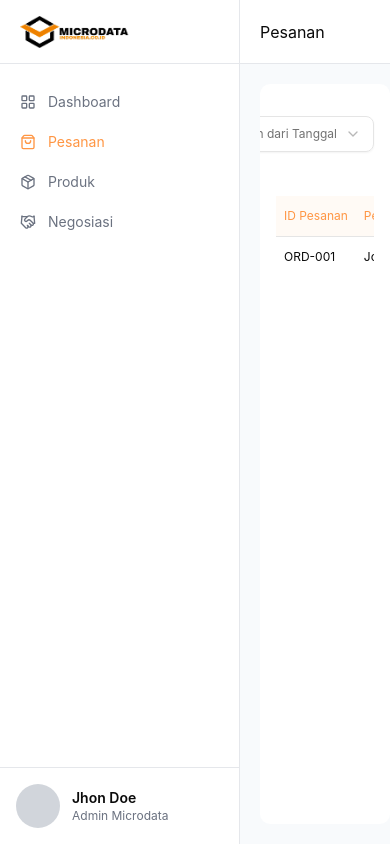
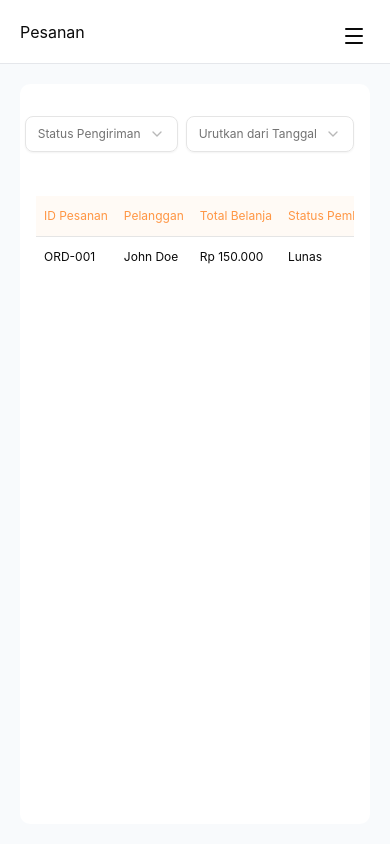
Before and after one commit to apridiansaputra/microdata-store, a Next.js app: page /orders in a window 390 px wide. Built offline with nearby package versions, Linux system fonts and the light colour scheme.

Commit message:
feat : fix responsive design admin

```diff
--- a/app/(admin)/dashboard/page.tsx
+++ b/app/(admin)/dashboard/page.tsx
@@ -1,4 +1,4 @@
-import Header from '@/components/admin/header'
+import Header from '@/components/admin-layout/header'
 
 export default function Dashboard() {
   return (
--- a/app/(admin)/layout.tsx
+++ b/app/(admin)/layout.tsx
@@ -1,4 +1,4 @@
-import AdminSidebar from "@/components/admin/sidebar";
+import AdminSidebar from "@/components/admin-layout/sidebar";
 
 export default function AdminLayout({
   children,
@@ -6,9 +6,9 @@ export default function AdminLayout({
   children: React.ReactNode;
 }) {
   return (
-    <div className="grid min-h-screen grid-cols-[240px_1fr] bg-light-grey">
+    <div className="flex bg-light-grey flex-col md:flex-row min-h-screen">
       <AdminSidebar />
-      <main>{children}</main>
+      <main className="flex-1">{children}</main>
     </div>
   );
 }
--- a/app/(admin)/negotiations/page.tsx
+++ b/app/(admin)/negotiations/page.tsx
@@ -1,5 +1,5 @@
-import Container from '@/components/admin/container'
-import Header from '@/components/admin/header'
+import Container from '@/components/admin-layout/container'
+import Header from '@/components/admin-layout/header'
 import { Button } from "@/components/ui/button"
 import { Select, SelectContent, SelectGroup, SelectItem, SelectLabel, SelectTrigger, SelectValue } from '@/components/ui/select'
 import { Table, TableBody, TableCell, TableHead, TableHeader, TableRow,} from "@/components/ui/table"
--- a/app/(admin)/orders/page.tsx
+++ b/app/(admin)/orders/page.tsx
@@ -1,13 +1,13 @@
 "use client"
 
 import { useState } from 'react'
-import Container from '@/components/admin/container'
-import Header from '@/components/admin/header'
+import Container from '@/components/admin-layout/container'
+import Header from '@/components/admin-layout/header'
 import { Button } from "@/components/ui/button"
 import { Select, SelectContent, SelectGroup, SelectItem, SelectLabel, SelectTrigger, SelectValue } from '@/components/ui/select'
 import { Table, TableBody, TableCell, TableHead, TableHeader, TableRow,} from "@/components/ui/table"
 import { ArrowUpRight } from "lucide-react"
-import OrderDetailPanel from '@/components/admin/order-detail-pannel'
+import OrderDetailPanel from '@/components/admin-layout/order-detail-pannel'
 
 export default function OrdersPage() {
     const [isDetailOpen, setIsDetailOpen] = useState(false)
@@ -16,11 +16,15 @@ export default function OrdersPage() {
     <div className='flex flex-col h-screen'>
         <Header title='Pesanan' />
         <Container
-            className={`grid w-full flex-1 gap-5 overflow-hidden transition-[grid-template-columns] duration-300 ease-out ${
-                isDetailOpen ? "grid-cols-[minmax(0,1fr)_430px]" : "grid-cols-[minmax(0,1fr)_0px]"
+            className={`grid w-full flex-1 overflow-hidden transition-[grid-template-columns] duration-300 ease-out grid-cols-1 ${
+                isDetailOpen
+                  ? "md:grid-cols-[minmax(0,1fr)_430px]"
+                  : "md:grid-cols-[minmax(0,1fr)_0px]"
             }`}
         >
-            <div className={`min-w-0 bg-white rounded-lg p-4 flex flex-col gap-7 overflow-y-auto transition-transform duration-300 ease-out ${isDetailOpen ? "-translate-x-1" : "translate-x-0"}`}>
+            <div className={`min-w-0 w-full bg-white rounded-lg p-4 flex flex-col gap-7 overflow-y-auto transition-transform duration-300 ease-out ${
+                isDetailOpen ? "hidden md:flex -translate-x-1" : "flex translate-x-0"
+            }`}>
                 <div className='flex justify-end gap-2 py-4 '>
                     <Select>
                         <SelectTrigger className="w-48 text-xs">
@@ -90,7 +94,11 @@ export default function OrdersPage() {
                 </Table>
             </div>
 
-            <div className={`min-w-0 overflow-hidden transition-all duration-300 ease-out ${isDetailOpen ? "translate-x-0 opacity-100" : "pointer-events-none translate-x-6 opacity-0"}`}>
+            <div className={`min-w-0 w-full overflow-hidden transition-all duration-300 ease-out ${
+                isDetailOpen
+                  ? "translate-x-0 opacity-100"
+                  : "pointer-events-none translate-x-6 opacity-0 hidden md:block"
+            }`}>
                 <OrderDetailPanel onClose={() => setIsDetailOpen(false)} />
             </div>
         </Container>
--- a/app/(admin)/product-admin/[slug]/page.tsx
+++ b/app/(admin)/product-admin/[slug]/page.tsx
@@ -1,58 +1,7 @@
-import Image from "next/image";
-import { ADMIN_PRODUCTS, getAdminProductSlug } from "@/constants/data";
+import React from 'react'
 
-type ProductDetailPageProps = {
-	params: {
-		slug: string;
-	};
-};
-
-const formatRupiah = (value: number) => `Rp. ${new Intl.NumberFormat("id-ID").format(value)}`;
-
-export default function ProductDetailPage({ params }: ProductDetailPageProps) {
-	const product = ADMIN_PRODUCTS.find(
-		(item) => getAdminProductSlug(item) === params.slug
-	);
-
-	if (!product) {
-		return (
-			<div className="p-6">
-				<h1 className="text-xl font-semibold mb-2">Produk tidak ditemukan</h1>
-			</div>
-		);
-	}
-
-	return (
-		<div className="p-6 flex flex-col gap-6 md:flex-row">
-			<div className="relative h-64 w-full max-w-sm overflow-hidden rounded-xl bg-white shadow">
-				<Image
-					src={product.imageSrc}
-					alt={product.title}
-					fill
-					sizes="320px"
-					className="object-contain"
-				/>
-			</div>
-
-			<div className="flex-1 space-y-4">
-				<h1 className="text-lg font-semibold text-dark-grey">{product.title}</h1>
-				<p className="text-xl font-bold text-primary-orange">
-					{formatRupiah(product.price)}
-				</p>
-
-				<div className="flex gap-6 text-sm text-dark-grey/80">
-					<p>Stok: <span className="font-medium">{product.stock}</span></p>
-					<p>Terjual: <span className="font-medium">{product.sold}</span></p>
-				</div>
-
-				<div className="mt-4 text-sm text-gray-600">
-					<p>
-						Detail produk ini masih berupa data dummy. Kamu bisa menghubungkan ke data
-						dari database atau API nanti, menggunakan slug
-						sebagai identitas unik produk.
-					</p>
-				</div>
-			</div>
-		</div>
-	);
+export default function ProductDetail() {
+  return (
+	<div>ProductDetail</div>
+  )
 }
--- a/app/(admin)/products-admin/page.tsx
+++ b/app/(admin)/products-admin/page.tsx
@@ -1,7 +1,7 @@
-import Container from "@/components/admin/container"
-import Header from "@/components/admin/header"
-import ProductCard  from "@/components/admin/product-card"
-import { ADMIN_PRODUCTS, getAdminProductSlug } from "@/constants/data"
+import Container from "@/components/admin-layout/container"
+import Header from "@/components/admin-layout/header"
+import ProductCard  from "@/components/admin-layout/product-card"
+import { ADMIN_PRODUCTS } from "@/constants/data"
 import Link from "next/link"
 
 export default function Products() {
@@ -13,7 +13,7 @@ export default function Products() {
           {ADMIN_PRODUCTS.map((product) => (
             <Link
               key={product.id}
-              href={`/product-admin/${getAdminProductSlug(product)}`}
+              href={`/product-admin/${product.id}`}
               className="no-underline"
             >
               <ProductCard
--- a/app/globals.css
+++ b/app/globals.css
@@ -130,6 +130,6 @@
     @apply border-border outline-ring/50;
   }
   body {
-    @apply bg-background text-foreground font-sans;
+    @apply bg-background text-foreground font-sans overflow-x-hidden;
   }
 }
--- a/components/admin/container.tsx
+++ b/components/admin-layout/container.tsx
@@ -3,6 +3,6 @@ import React from 'react'
 
 export default function Container({children, className}: {children: React.ReactNode, className?: string}) {
   return (
-    <div className={cn("max-w-screen-xl mx-auto m-5", className)}>{children}</div>
+	<div className={cn("w-full px-5 py-5", className)}>{children}</div>
   )
 }
--- a/components/admin/order-detail-pannel.tsx
+++ b/components/admin-layout/order-detail-pannel.tsx
@@ -39,7 +39,7 @@ type OrderDetailPanelProps = {
 
 export default function OrderDetailPanel({ onClose }: OrderDetailPanelProps) {
   return (
-    <aside className="h-full min-h-0 w-full max-w-107.5 rounded-lg bg-white flex flex-col overflow-hidden">
+    <aside className="h-full min-h-0 w-full md:max-w-107.5 rounded-lg bg-white flex flex-col overflow-hidden">
       <section className="shrink-0 flex items-start justify-between gap-4 p-5 ">
         <div>
           <p className="text-xs text-dark-grey">13 Nov, 2025</p>
--- a/components/admin/sidebar.tsx
+++ b/components/admin-layout/sidebar.tsx
@@ -2,8 +2,9 @@
 
 import Link from "next/link";
 import { usePathname } from "next/navigation";
-import { LayoutGrid, Package, ShoppingBag, Handshake } from "lucide-react";
+import { LayoutGrid, Package, ShoppingBag, Handshake, Menu, X } from "lucide-react";
 import Image from "next/image";
+import { useState } from "react";
 
 const navItems = [
   { label: "Dashboard", href: "/dashboard", icon: LayoutGrid },
@@ -14,9 +15,29 @@ const navItems = [
 
 export default function AdminSidebar() {
   const pathname = usePathname();
+  const [isOpen, setIsOpen] = useState(false);
 
   return (
-    <aside className="flex min-h-screen flex-col border-r border-border-grey bg-white">
+    <>
+      <div className="fixed top-4 right-4 z-50 md:hidden">
+        <button
+          onClick={() => setIsOpen(!isOpen)}
+          className="p-2 rounded-lg bg-white  hover:bg-gray-100 cursor-pointer transition-all duration-200"
+        >
+          {isOpen ? <X size={24} /> : <Menu size={24} />}
+        </button>
+      </div>
+
+      {isOpen && (
+        <div
+          className="fixed inset-0 z-40 bg-black/10 md:hidden"
+          onClick={() => setIsOpen(false)}
+        />
+      )}
+
+      <aside className={`fixed md:relative flex min-h-screen flex-col border-r border-border-grey bg-white max-w-60 z-40 transition-transform duration-300 ${
+        isOpen ? "translate-x-0" : "-translate-x-full md:translate-x-0"
+      }`}>
         <div className="flex h-16 items-center border-b border-border-grey px-5">
           <Image src="/logo.png" alt="Microdata Store" width={140} height={32} priority className="h-8 w-auto"/>
         </div>
@@ -27,6 +48,7 @@ export default function AdminSidebar() {
             const isActive = pathname === item.href;
             return (
               <Link key={item.label} href={item.href}
+                onClick={() => setIsOpen(false)}
                 className={`flex items-center gap-3 rounded-lg py-2 text-sm ${
                   isActive
                     ? "font-normal text-primary-orange"
@@ -49,6 +71,7 @@ export default function AdminSidebar() {
             </div>
           </div>
         </div>
-    </aside>
+      </aside>
+    </>
   )
 }
```
Also changed, not shown: components/admin-layout/header.tsx (renamed from components/admin/header.tsx), components/admin-layout/product-card.tsx (renamed from components/admin/product-card.tsx).
